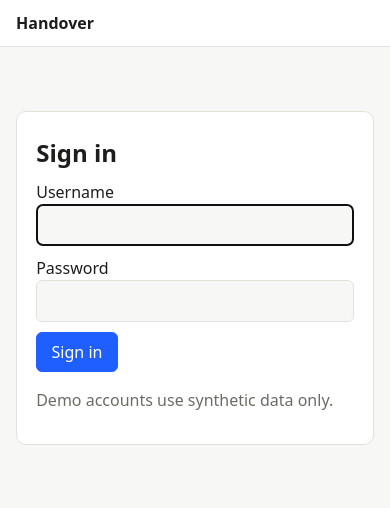
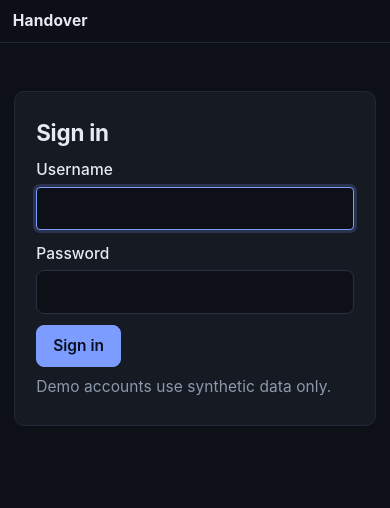
Before and after one commit to aayush-as69/Handover, a FastAPI app: page /login in a window 390 px wide. Shown: the top 508 px of the page. Run offline with FastAPI, Linux system fonts and the light colour scheme; parts of the project's set-up code (start-up, migrations or seed data) failed here and were passed over.

Commit message:
Dark, responsive UI: confidence gutter, serif evidence quotes, card layout on phones

```diff
--- a/app/static/style.css
+++ b/app/static/style.css
@@ -1,42 +1,130 @@
-:root{--bg:#f7f7f5;--fg:#1d1d1b;--mut:#6b6b66;--card:#fff;--line:#e2e2dc;--acc:#1f5eff;--ok:#1b7f4b;--bad:#b3261e;--warn:#9a6700}
-@media (prefers-color-scheme:dark){:root{--bg:#161615;--fg:#ececea;--mut:#9a9a94;--card:#1f1f1d;--line:#34342f;--acc:#7aa2ff;--ok:#5bd08f;--bad:#ff8a80;--warn:#e3b341}}
+/* Handover: dark, quiet interface. The only loud elements are the evidence quotes (set in a
+   serif, like the documents they come from) and the confidence gutter on each claim. */
+:root{
+  color-scheme:dark;
+  --bg:#0d1117;--panel:#151a23;--raised:#1c2330;--line:#28313f;--line-soft:#202836;
+  --fg:#e7eaf0;--mut:#8e99ab;--acc:#7c9cff;--on-acc:#0b1020;
+  --ok:#4ad6a0;--warn:#f0b85a;--bad:#ff7a85;
+  --sans:"Inter","Segoe UI Variable Text","Segoe UI",system-ui,-apple-system,sans-serif;
+  --serif:"Iowan Old Style","Charter","Source Serif 4",Georgia,serif;
+  --r:10px;
+}
 *{box-sizing:border-box}
-body{margin:0;background:var(--bg);color:var(--fg);font:16px/1.5 system-ui,sans-serif}
-a{color:var(--acc)}
-.top{display:flex;gap:1rem;align-items:center;padding:.7rem 1rem;border-bottom:1px solid var(--line);background:var(--card)}
-.brand{font-weight:700;text-decoration:none;color:var(--fg)}
-.top nav{flex:1;display:flex;gap:1rem;flex-wrap:wrap}
-.who{display:flex;gap:.6rem;align-items:center;margin:0}
-main{max-width:980px;margin:0 auto;padding:1rem}
-.card{background:var(--card);border:1px solid var(--line);border-radius:10px;padding:1rem 1.2rem;margin:.8rem 0}
-.narrow{max-width:420px;margin:3rem auto}
-h1{font-size:1.5rem;margin:.4rem 0}h2{font-size:1.1rem;margin:1.5rem 0 .3rem}
-.statement{font-size:1.35rem}
-.muted{color:var(--mut)}
-label{display:block;margin:.6rem 0;font-weight:500}
-input,textarea,select{width:100%;padding:.5rem;font:inherit;color:var(--fg);background:var(--bg);border:1px solid var(--line);border-radius:6px}
-.filters{display:flex;gap:1rem;align-items:end;flex-wrap:wrap}.filters label{margin:0}.filters select{width:auto}
-button{font:inherit;padding:.45rem .9rem;border-radius:6px;border:1px solid var(--line);background:var(--card);color:var(--fg);cursor:pointer}
-button.primary{background:var(--acc);color:#fff;border-color:var(--acc)}
-button.danger{color:var(--bad);border-color:var(--bad)}
+html{-webkit-text-size-adjust:100%}
+body{margin:0;background:var(--bg);color:var(--fg);font:15.5px/1.55 var(--sans);letter-spacing:.005em}
+a{color:var(--acc);text-decoration:none;text-underline-offset:3px}
+a:hover{text-decoration:underline}
+:focus-visible{outline:2px solid var(--acc);outline-offset:2px;border-radius:4px}
+::selection{background:#7c9cff55}
+
+/* ---- top bar */
+.top{position:sticky;top:0;z-index:5;display:flex;gap:1.2rem;align-items:center;padding:.65rem 1.2rem;
+  background:#0d1117e6;backdrop-filter:blur(10px);border-bottom:1px solid var(--line-soft)}
+.brand{font-weight:700;letter-spacing:.01em;color:var(--fg);padding-right:.4rem}
+.brand:hover{text-decoration:none}
+.top nav{flex:1;display:flex;gap:.25rem;min-width:0;overflow-x:auto;scrollbar-width:none}
+.top nav::-webkit-scrollbar{display:none}
+.top nav a{color:var(--mut);padding:.35rem .7rem;border-radius:8px;white-space:nowrap}
+.top nav a:hover{color:var(--fg);background:var(--raised);text-decoration:none}
+.who{display:flex;gap:.7rem;align-items:center;margin:0;color:var(--mut);font-size:.9rem;white-space:nowrap}
+
+main{max-width:1020px;margin:0 auto;padding:1.4rem 1.2rem 4rem}
+h1{font-size:1.65rem;line-height:1.25;letter-spacing:-.01em;margin:.6rem 0 .4rem;font-weight:650}
+h2{font-size:1.05rem;margin:2rem 0 .5rem;font-weight:600;color:var(--fg)}
+p{margin:.5rem 0}
+.muted,.note{color:var(--mut)}
+.statement{font-size:1.5rem;line-height:1.35;font-weight:600;margin:.8rem 0}
+.statement-sm{font-size:1.05rem;margin:.5rem 0}
+hr{border:0;border-top:1px solid var(--line-soft);margin:1.2rem 0}
+
+/* ---- surfaces */
+.card{background:var(--panel);border:1px solid var(--line-soft);border-radius:var(--r);padding:1.1rem 1.3rem;margin:.9rem 0}
+.narrow{max-width:420px;margin:4rem auto}
+.flash{background:var(--raised);border:1px solid #7c9cff66;border-left:3px solid var(--acc);padding:.65rem 1rem;border-radius:8px}
+.error{color:var(--bad)}
+.warnbox{border:1px solid #f0b85a55;background:#f0b85a12;border-radius:8px;padding:.5rem .8rem;color:var(--warn);margin:.6rem 0}
+
+/* ---- forms */
+label{display:block;margin:.7rem 0;font-weight:500;color:var(--fg)}
+input,textarea,select{width:100%;margin-top:.3rem;padding:.55rem .7rem;font:inherit;color:var(--fg);
+  background:var(--bg);border:1px solid var(--line);border-radius:8px}
+input:hover,textarea:hover,select:hover{border-color:#3a4558}
+input:focus,textarea:focus,select:focus{border-color:var(--acc);outline:none;box-shadow:0 0 0 3px #7c9cff33}
+.filters{display:flex;gap:.9rem;align-items:end;flex-wrap:wrap;margin:1rem 0}
+.filters label{margin:0}.filters select{width:auto;min-width:9rem}
+button{font:inherit;font-weight:500;padding:.5rem 1rem;border-radius:8px;border:1px solid var(--line);
+  background:var(--raised);color:var(--fg);cursor:pointer;transition:background .12s,border-color .12s}
+button:hover{background:#243044;border-color:#3a4558}
+button.primary{background:var(--acc);color:var(--on-acc);border-color:var(--acc);font-weight:600}
+button.primary:hover{background:#93adff}
+button.danger{color:var(--bad);border-color:#ff7a8566;background:transparent}
+button.danger:hover{background:#ff7a8518}
 button.link{border:0;background:none;color:var(--acc);padding:0}
-.buttons{display:flex;gap:.6rem;flex-wrap:wrap}
-table{width:100%;border-collapse:collapse;background:var(--card);border:1px solid var(--line);margin-top:.8rem}
-th,td{text-align:left;padding:.5rem .7rem;border-bottom:1px solid var(--line);vertical-align:top}
-.pill{display:inline-block;padding:.05rem .55rem;border-radius:99px;border:1px solid var(--line);font-size:.8rem}
-.verified,.status-approved{color:var(--ok);border-color:var(--ok)}
-.inferred,.s-restricted{color:var(--warn);border-color:var(--warn)}
-.conflicting,.unsupported,.confidential,.s-confidential,.status-rejected{color:var(--bad);border-color:var(--bad)}
+button.link:hover{background:none;text-decoration:underline}
+.buttons{display:flex;gap:.6rem;flex-wrap:wrap;align-items:center}
+.stack>*+*{margin-top:.2rem}
+
+/* ---- pills */
+.pill{display:inline-flex;align-items:center;gap:.35rem;padding:.08rem .6rem;border-radius:99px;
+  border:1px solid var(--line);font-size:.78rem;line-height:1.5;color:var(--mut);white-space:nowrap}
+.verified,.status-approved,.s-public{color:var(--ok);border-color:#4ad6a066;background:#4ad6a012}
+.inferred,.s-restricted{color:var(--warn);border-color:#f0b85a66;background:#f0b85a12}
+.conflicting,.unsupported,.confidential,.s-confidential,.status-rejected{color:var(--bad);border-color:#ff7a8566;background:#ff7a8512}
 .meta{display:flex;gap:.5rem;flex-wrap:wrap;align-items:center}
-.evidence{margin:.6rem 0;padding:.6rem 1rem;border-left:4px solid var(--ok);background:var(--card)}
-.evidence.bad{border-left-color:var(--bad)}.evidence p{margin:.2rem 0}.evidence footer{color:var(--mut);font-size:.85rem}
 .ok{color:var(--ok)}.bad{color:var(--bad)}
-.flash{background:var(--card);border:1px solid var(--acc);padding:.6rem 1rem;border-radius:8px}
-.error{color:var(--bad)}
-.history{padding-left:1.2rem}.history li{margin:.8rem 0}.note{color:var(--mut)}
-.diff{margin-top:.2rem}ins{background:#1b7f4b33;text-decoration:none}del{background:#b3261e33}
-.source{white-space:pre-wrap;background:var(--card);border:1px solid var(--line);padding:1rem;border-radius:8px}
-mark{background:#ffd54a;color:#000}
-hr{border:0;border-top:1px solid var(--line);margin:1rem 0}
-.statement-sm{font-size:1.05rem;margin:.5rem 0}
-.warnbox{border:1px solid var(--warn);border-radius:6px;padding:.4rem .7rem;color:var(--warn);margin:.4rem 0}
+
+/* ---- the review queue: rows with a confidence gutter, like a diff */
+table{width:100%;border-collapse:separate;border-spacing:0;margin-top:.8rem;background:var(--panel);
+  border:1px solid var(--line-soft);border-radius:var(--r);overflow:hidden}
+th{font-size:.8rem;font-weight:500;color:var(--mut);text-align:left;padding:.6rem .9rem;
+  border-bottom:1px solid var(--line-soft);background:#121721}
+td{text-align:left;padding:.75rem .9rem;border-bottom:1px solid var(--line-soft);vertical-align:top}
+tbody tr:last-child td{border-bottom:0}
+tbody tr:hover td{background:#18202c}
+td:first-child{box-shadow:inset 3px 0 0 var(--line)}
+tr.verified td:first-child{box-shadow:inset 3px 0 0 var(--ok)}
+tr.inferred td:first-child{box-shadow:inset 3px 0 0 var(--warn)}
+tr.conflicting td:first-child,tr.unsupported td:first-child{box-shadow:inset 3px 0 0 var(--bad)}
+tr.verified,tr.inferred,tr.conflicting,tr.unsupported{background:none}
+td a{color:var(--fg)}td a:hover{color:var(--acc);text-decoration:none}
+.pager{display:flex;gap:1rem;align-items:center;justify-content:center;margin:1.2rem 0}
+
+/* ---- evidence: quoted source text in a serif, marked like a highlighter */
+.evidence{margin:.8rem 0;padding:.8rem 1.1rem;border:1px solid var(--line-soft);border-left:3px solid var(--ok);
+  background:var(--panel);border-radius:0 var(--r) var(--r) 0}
+.evidence.bad{border-left-color:var(--bad)}
+.evidence p{margin:.2rem 0;font:1.08rem/1.6 var(--serif);
+  background:linear-gradient(transparent 62%,#f0b85a2e 62%);display:inline}
+.evidence footer{margin-top:.55rem;color:var(--mut);font-size:.85rem}
+mark{background:#f0b85a;color:#1a1305;border-radius:3px;padding:0 .15em}
+.source{white-space:pre-wrap;background:var(--panel);border:1px solid var(--line-soft);padding:1.1rem 1.3rem;
+  border-radius:var(--r);font:1rem/1.7 var(--serif)}
+
+/* ---- history and diffs */
+.history{padding-left:1.2rem}.history li{margin:.9rem 0}
+.diff{margin-top:.2rem}
+ins{background:#4ad6a024;color:#8ff0c8;text-decoration:none;border-radius:3px}
+del{background:#ff7a8524;color:#ffa8af;border-radius:3px}
+
+/* ---- phones: queue rows become cards, bar stays one line */
+@media (max-width:720px){
+  main{padding:1rem .9rem 3rem}
+  .top{gap:.4rem .6rem;padding:.55rem .8rem;flex-wrap:wrap}
+  .top nav{order:3;flex:1 0 100%;margin:0 -.3rem}
+  .brand{flex:1}
+  .who span{display:none}
+  h1{font-size:1.4rem}.statement{font-size:1.25rem}
+  .narrow{margin:2rem auto}
+  table,thead,tbody,tr,td{display:block;width:100%}
+  table{background:none;border:0;border-radius:0}
+  thead{position:absolute;width:1px;height:1px;overflow:hidden;clip:rect(0 0 0 0)}
+  tbody tr{background:var(--panel);border:1px solid var(--line-soft);border-radius:var(--r);margin:.7rem 0;
+    padding:.2rem 0 .5rem;position:relative;overflow:hidden;box-shadow:inset 3px 0 0 var(--line)}
+  tbody tr.verified{box-shadow:inset 3px 0 0 var(--ok)}
+  tbody tr.inferred{box-shadow:inset 3px 0 0 var(--warn)}
+  tbody tr.conflicting,tbody tr.unsupported{box-shadow:inset 3px 0 0 var(--bad)}
+  td,tbody tr:hover td{border:0;background:none;box-shadow:none!important;padding:.3rem .9rem .3rem 1.1rem}
+  td[data-label]{display:inline-block;width:auto;padding-right:.2rem}
+  td[data-label="Claim"]{display:block;font-size:1rem}
+}
+@media (prefers-reduced-motion:reduce){*{transition:none!important;scroll-behavior:auto!important}}
```
Also changed, not shown: app/templates/queue.html (+6 -6 lines).
